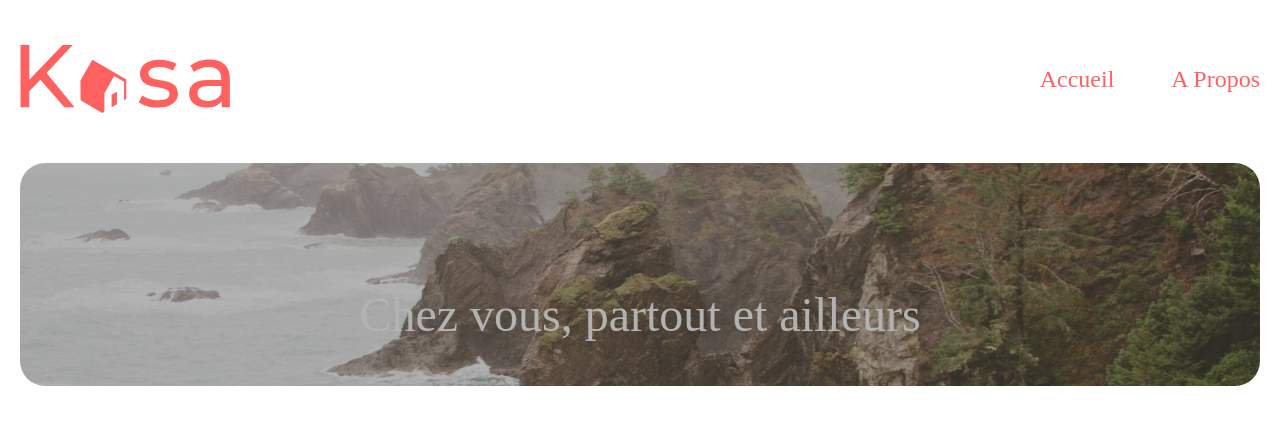
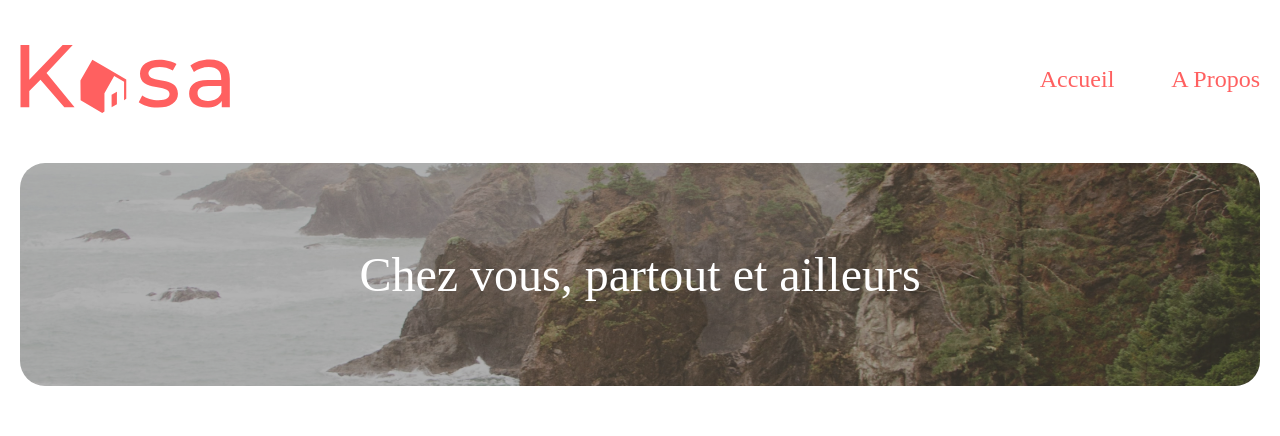
Before and after one commit to RenDupont/Project-kasa, a React (Create React App) app: page / in a window 1280 px wide. Shown: the top 436 px of the page. Built offline with nearby package versions, Linux system fonts and the light colour scheme.

Commit message:
fixing issue whith banner's text

```diff
--- a/src/components/home/Banner.jsx
+++ b/src/components/home/Banner.jsx
@@ -3,6 +3,7 @@ import Classes from '../../styles/home/Banner.module.css';
 function Background() {
     return (
         <div className={Classes.kasaBanner}>
+            <div></div>
             <p>Chez vous, partout et ailleurs</p>
         </div>
     );
--- a/src/styles/home/Banner.module.css
+++ b/src/styles/home/Banner.module.css
@@ -1,5 +1,9 @@
 
 .kasaBanner {
+    position: relative;
+}
+
+.kasaBanner div {
     background-image: url('../../assets/IMG.png');
     background-repeat: no-repeat;
     width: 1240px;
@@ -16,6 +20,9 @@
     font-style: normal;
     font-weight: 500;
     line-height: 142.6%;
-    text-align: center;
-    padding-top: 70px;
+    position: absolute;
+    top: 50%;
+    left: 50%;
+    transform: translate(-50%, -50%);
+    margin: 0;
 }
```
